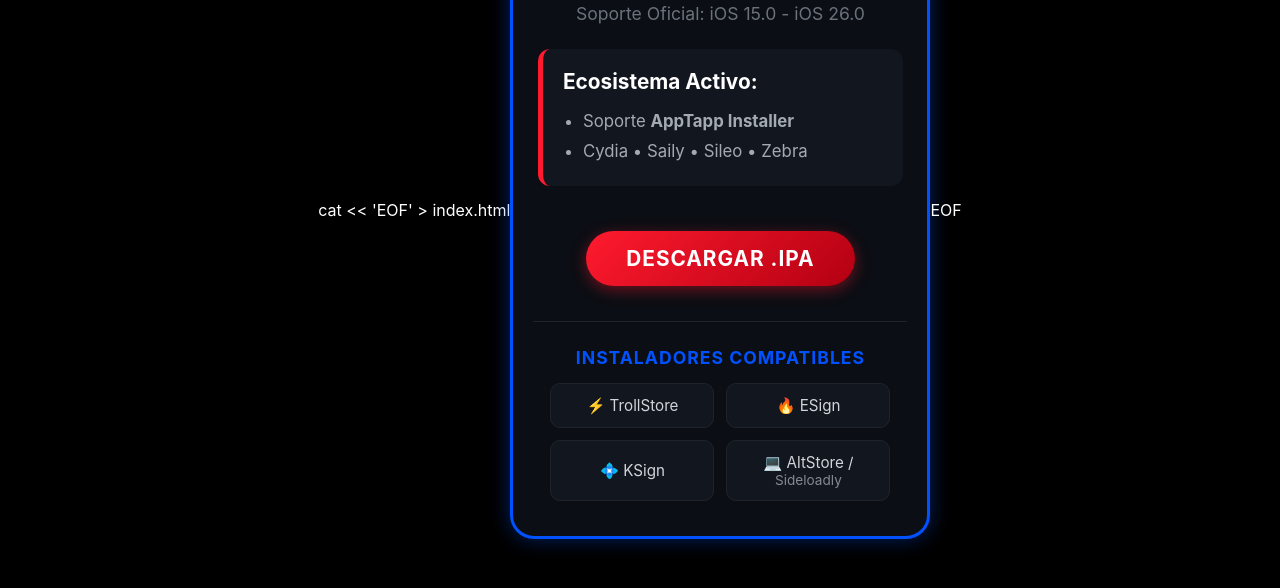
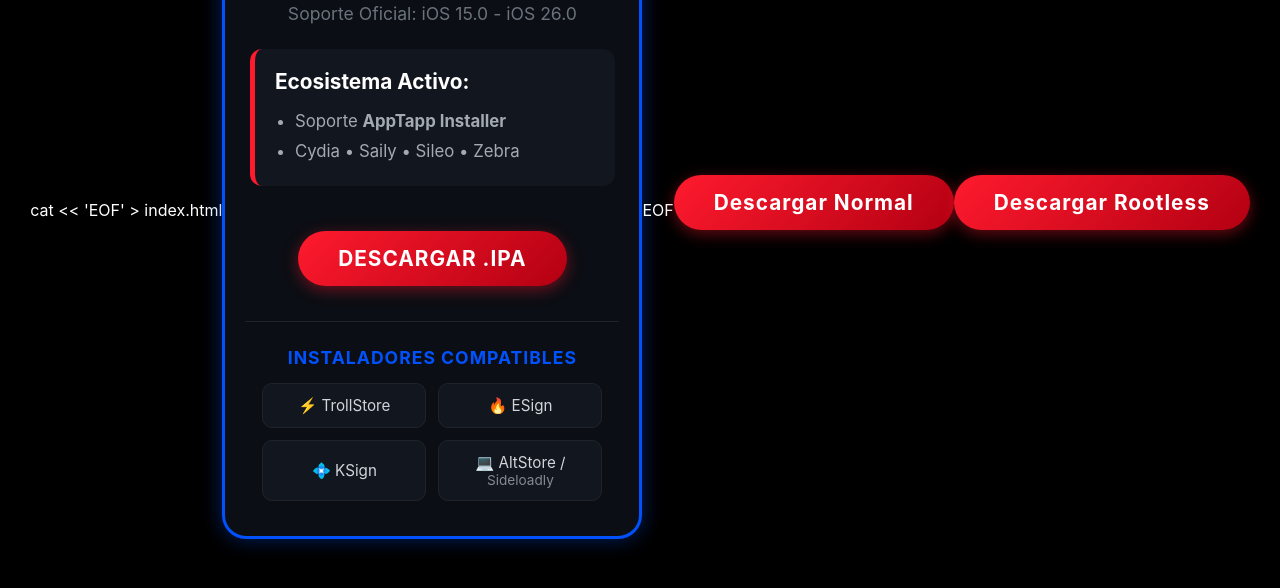
Before and after one commit to thg139426-web/web-thgjb-, a plain HTML site: page index.html in a window 1280 px wide. Shown: the part 200-788 px from the top of the page. Drawn offline with Linux system fonts and the light colour scheme.

Commit message:
Organización final: movidos todos los IPA a la carpeta descargas

```diff
--- a/index.html
+++ b/index.html
@@ -149,3 +149,6 @@
 </body>
 </html>
 EOF
+
+<a href="descargas/THGJB.ipa" class="btn-descargar">Descargar Normal</a>
+<a href="descargas/THGJB_rootless.ipa" class="btn-descargar">Descargar Rootless</a>
```
Also changed, not shown: 4 other files.
